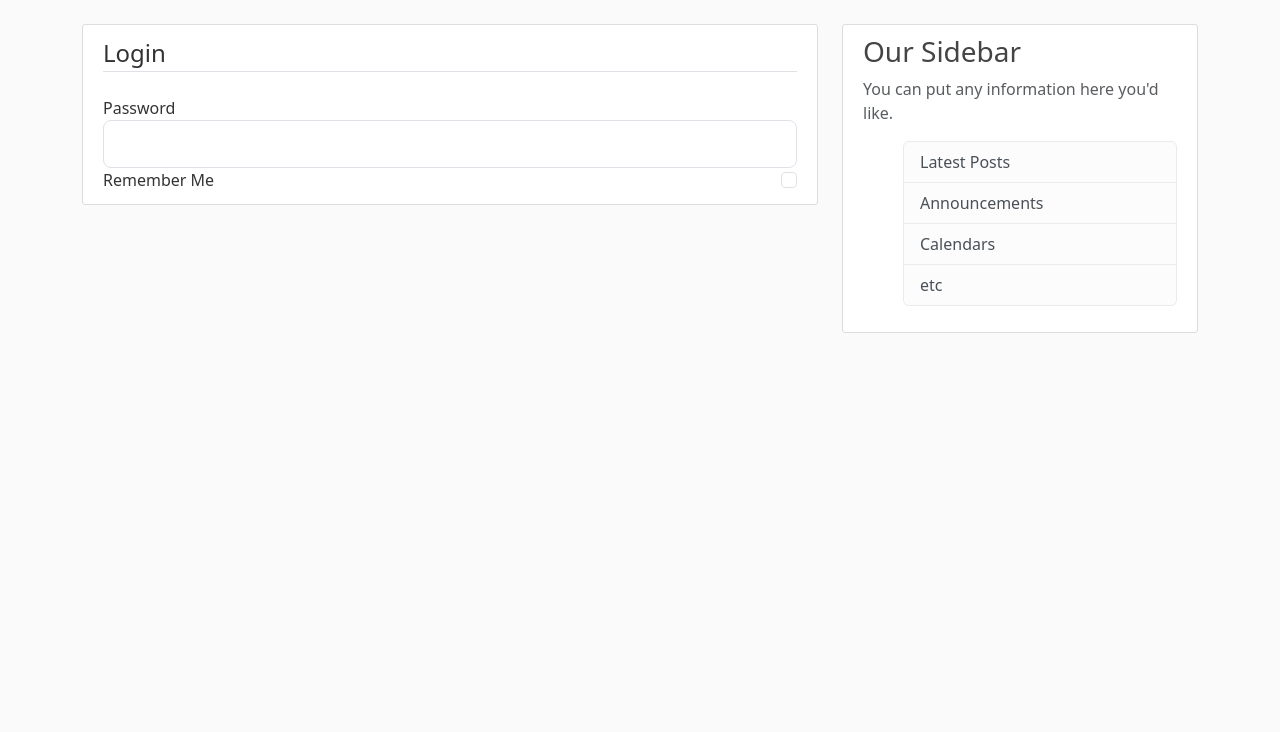
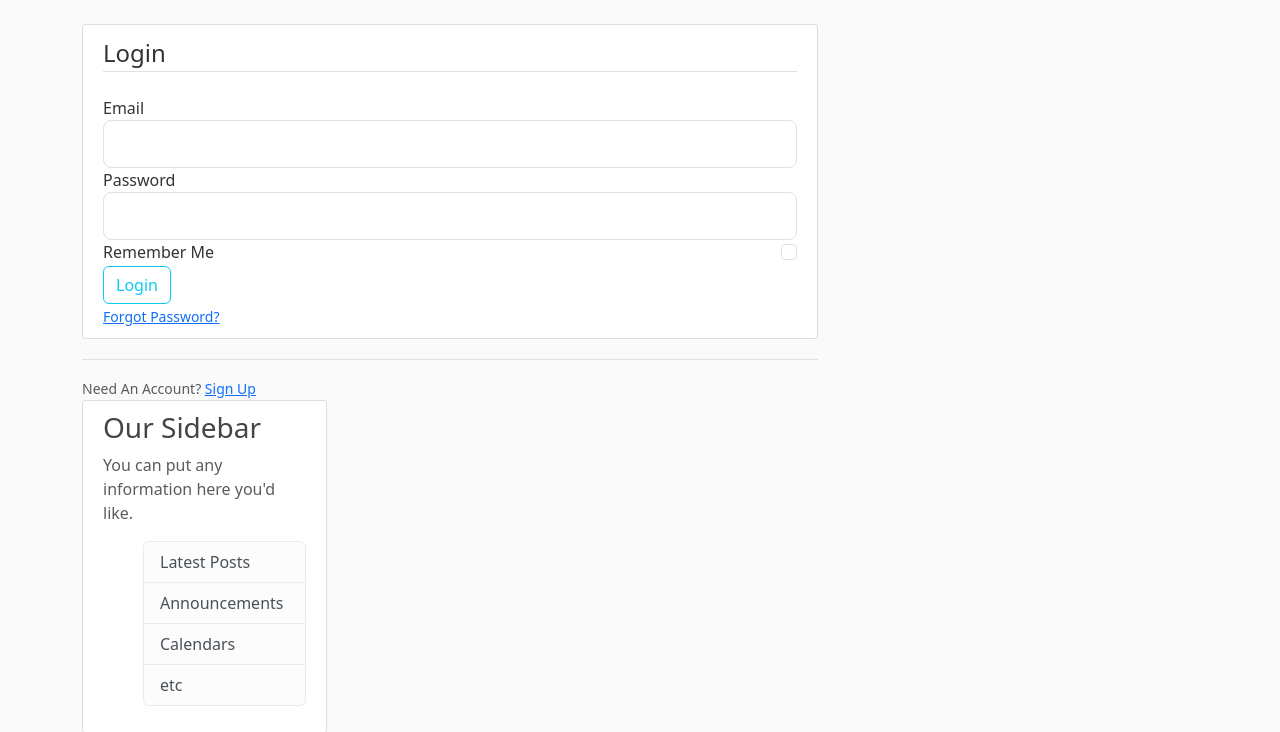
Before and after one commit to sumitc0144/Projects, a Flask app: template Flask_Blogs/templates/login.html in a window 1280 px wide. Shown: the part 56-788 px from the top of the page. Before the commit the page ends 389 px from the top, so only its background shows below. Run offline with Flask 3, Linux system fonts and the light colour scheme; the template is opened without the code that fills it: values that come from a table or form of the project are taken from there, others are empty.

Commit message:
Flask_Web

```diff
--- a/Flask_Blogs/Flaskblogs.py
+++ b/Flask_Blogs/Flaskblogs.py
@@ -1,4 +1,4 @@
-from flask import Flask,render_template,url_for
+from flask import Flask,render_template,url_for,flash,redirect
 from Forms import RegistrationForm,LoginForm
 app=Flask(__name__)
 
@@ -34,7 +34,8 @@ def about():
 def register():
     form=RegistrationForm()
     if form.validate_on_submit():
-        return f'Account created for {form.username.data}!'
+        flash(f'Account created for {form.username.data}!', 'success')
+        return redirect(url_for('home'))
     return render_template('register.html',title='Register',form=form)
 
 @app.route('/login',methods=['GET','POST'])
--- a/Flask_Blogs/templates/layout.html
+++ b/Flask_Blogs/templates/layout.html
@@ -42,6 +42,16 @@
     <main role="main" class="container">
         <div class="row">
             <div class="col-md-8">
+                {% with messages=get_flashed_messages(with_categories=true) %}
+                    {% if messages%}
+                        {% for category,message in messages %}
+                            <div class="alert alert-{{ category }}">
+                                {{ message }}
+                            </div>
+
+                        {% endfor %}
+                    {% endif %}
+                {% endwith%}
                 {% block content %}{% endblock %}
             </div>
             <div class="col-md-4">
--- a/Flask_Blogs/templates/login.html
+++ b/Flask_Blogs/templates/login.html
@@ -6,16 +6,16 @@
         <fieldset class="form-group">
             <legend class="border-bottom mb-4">Login</legend>
             <div class="form-group">
-                    {{form.username.label(class="form-control-label")}}
-                    {% if form.username.errors %}
-                        {{form.username(class="form-control form-control-lg is-invalid")}}
+                {{form.email.label(class="form-control-label")}}
+                {% if form.email.errors %}
+                {{form.email(class="form-control form-control-lg is-invalid")}}
                 <div class="invalid-feedback">
-                            {% for error in form.username.errors %}
+                    {% for error in form.email.errors %}
                     <span>{{error}}</span>
                     {% endfor %}
                 </div>
                 {% else %}
-                        {{form.username(class="form-control form-control-lg")}}
+                {{form.email(class="form-control form-control-lg")}}
                 {% endif %}
             </div>
             <div class="form-group">
@@ -23,7 +23,7 @@
                 {% if form.password.errors %}
                 {{form.password(class="form-control form-control-lg is-invalid")}}
                 <div class="invalid-feedback">
-                            {% for error in form.password.errors %}
+                    {% for error in from.password.errors %}
                     <span>{{error}}</span>
                     {% endfor %}
                 </div>
@@ -31,11 +31,24 @@
                 {{form.password(class="form-control form-control-lg")}}
                 {% endif %}
             </div>
-                <div class="form-check">
+            <div  class="form-check">
                 {{form.remember(class="form-check-input")}}
                 {{form.remember.label(class="form-check-label")}}
             </div>
         </fieldset>
+        <div class="forms-group">
+            {{form.submit(class="btn btn-outline-info")}}
+
+        </div>
+        <small class="text-muted ml-2">
+            <a href="#">Forgot Password?</a>
+        </small>
     </form>
 </div>
+<div class="border-top pt-3">
+    <small class="text-muted">
+        Need An Account? <a class="ml-2" href="{{url_for('register')}}">Sign Up</a>
+    </small>
+
+
     {% endblock content%}
```
Also changed, not shown: Flask_Blogs/templates/register.html (+41 -4 lines). Lines whose indentation alone changed are shown as unchanged.
